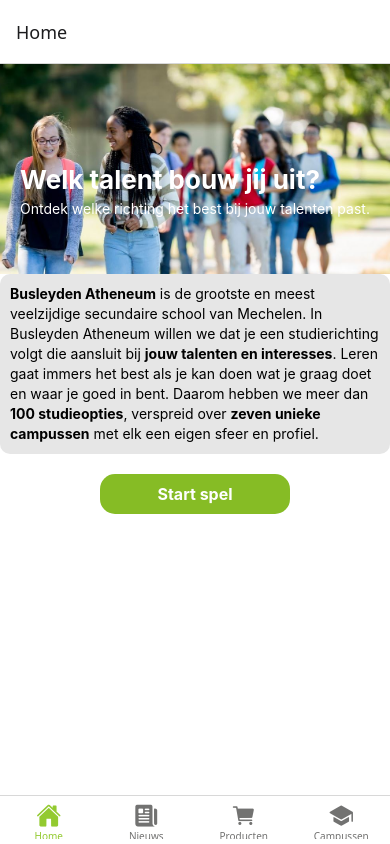
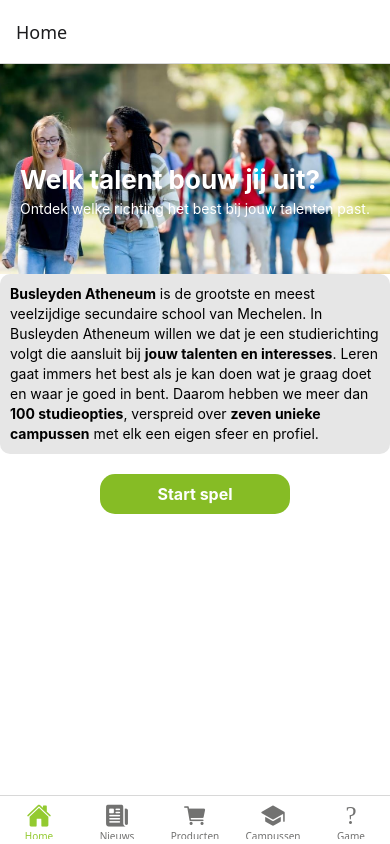
Before and after one commit to Alessiobettens/mobile-app, a React Native app: screen /Home in a window 390 px wide. Built offline with nearby package versions, Linux system fonts and the light colour scheme.

Commit message:
Integrated mini game

```diff
--- a/App.js
+++ b/App.js
@@ -10,6 +10,7 @@
 import ProductenScreen from "./screens/ProductenScreen";
 import CampussenScreen from "./screens/CampussenScreen";
 import CampusDetailScreen from "./screens/CampusDetailScreen";
+import GameScreen from "./screens/GameScreen";
 
 const Stack = createNativeStackNavigator();
 const Tab = createBottomTabNavigator();
@@ -44,7 +45,7 @@
             else if (route.name === "Nieuws") iconName = "newspaper";
             else if (route.name === "Producten") iconName = "cart";
             else if (route.name === "Campussen") iconName = "school";
-
+            else if (route.name === "Game") iconName = "gamepad";
             return <Ionicons name={iconName} size={size} color={color} />;
           },
 
@@ -56,6 +57,7 @@
         <Tab.Screen name="Nieuws" component={HomeStack} />
         <Tab.Screen name="Producten" component={ProductenScreen} />
         <Tab.Screen name="Campussen" component={CampusStack} />
+        <Tab.Screen name="Game" component={GameScreen} />
       </Tab.Navigator>
     </NavigationContainer>
   );
--- /dev/null
+++ b/screens/GameScreen.js
@@ -0,0 +1,13 @@
+import React from "react";
+import { View } from "react-native";
+import { WebView } from "react-native-webview";
+
+export default function GameScreen() {
+  return (
+    <View style={{ flex: 1 }}>
+      <WebView
+        source={{ uri: "https://boekenvanger.netlify.app/" }}  // ✅ later aanpassen
+      />
+    </View>
+  );
+}
--- a/screens/MainHomeScreen.js
+++ b/screens/MainHomeScreen.js
@@ -9,7 +9,7 @@
 } from "react-native";
 import { styles } from "../styles/styles";
 
-export default function MainHomeScreen() {
+export default function MainHomeScreen({ navigation }) {
   return (
     <ScrollView style={{ flex: 1, backgroundColor: "#fff" }}>
       <View>
@@ -54,7 +54,10 @@
         </Text>
       </View>
 
-      <TouchableOpacity style={styles.button}>
+      <TouchableOpacity
+        style={styles.button}
+        onPress={() => navigation.navigate("Game")}
+      >
         <Text style={styles.buttonText}>Start spel</Text>
       </TouchableOpacity>
     </ScrollView>
```
